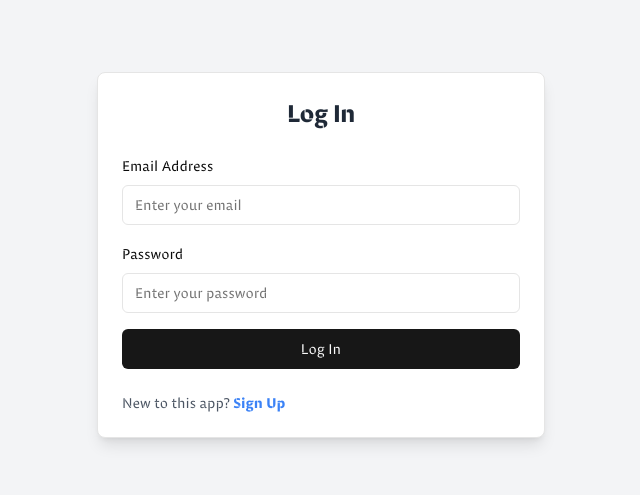
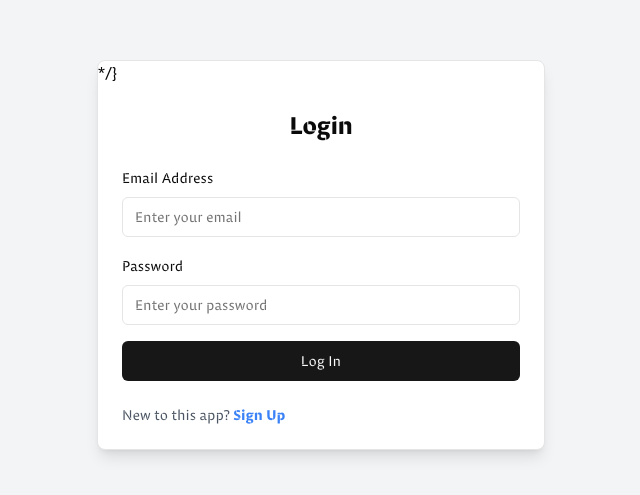
Before and after one commit to Arfana-Ali/Task-Tracker-App, a React (Vite) app in the folder client/: page / in a window 1280 px wide. Shown: the part 145-640 px from the top of the page, without its empty margins (319-959 px from the left). Built offline with nearby package versions, Linux system fonts and the light colour scheme; a web font is replaced by a local one.

Commit message:
Update LoginForm.jsx

```diff
--- a/client/src/components/LoginForm.jsx
+++ b/client/src/components/LoginForm.jsx
@@ -69,11 +69,18 @@ const LoginForm = () => {
   return (
     <div className="flex items-center justify-center min-h-screen bg-gray-100">
       <Card className="w-full max-w-md shadow-lg">
-        <CardHeader>
+{/*         <CardHeader>
 {/*           <CardTitle className="text-2xl text-center text-gray-800"> */}
-          <CardTitle className={`${theme === "dark" ? "text-2xl text-center text-white" : "text-2xl text-center text-gray-800"}`}>
+{/*           <CardTitle className={`${theme === "dark" ? "text-2xl text-center text-white" : "text-2xl text-center text-gray-800"}`}>
 
             Log In
+          </CardTitle>
+        </CardHeader> */} */}
+     <CardHeader>
+          <CardTitle
+            className={`${theme === "dark" ? "text-center text-white text-2xl font-bold" : "text-center text-primary-gradient text-2xl font-bold"}`}
+          >
+         Login
           </CardTitle>
         </CardHeader>
         <CardContent>
```
